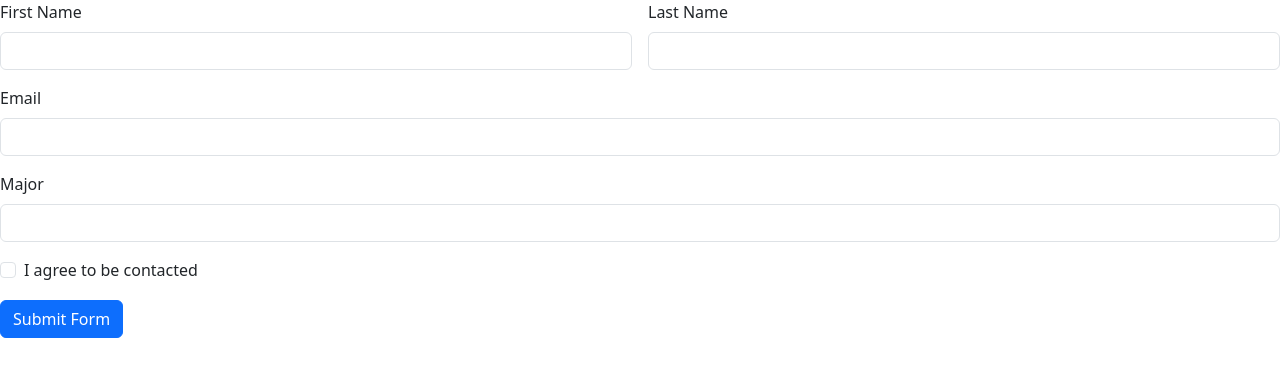
After one commit to otoluwan/helloWorld, a Flask app: page /contact in a window 1280 px wide. The commit adds this page. Shown: the top 377 px of the page. Run offline with Flask 3, Linux system fonts and the light colour scheme.

Commit message:
added contact and favorite courses routes and included the contact form with 4 fields. Still working on the thank you message.

```diff
--- a/app.py
+++ b/app.py
@@ -1,4 +1,4 @@
-from flask import Flask, render_template
+from flask import Flask, render_template, request
 
 app = Flask(__name__)
 
@@ -16,5 +16,16 @@ def about():
 @app.route('/about-css')
 def aboutcss():
     return render_template('about-css.html')
+@app.route('/favorite-course', methods=['GET', 'POST'])
+def favoritecourse():
+    print(f'subject: {request.args.get("subject")}')
+    print(f'course_number: {request.args.get("course_number")}')
+    return render_template('favorite-course.html')
+@app.route('/contact', methods=['GET', 'POST'])
+def contact():
+    if request.method == 'POST':
+        return render_template('contact.html', form_submitted = True)
+    else:
+        return render_template('contact.html')
 if __name__ == '__main__':
     app.run()
--- a/templates/about.html
+++ b/templates/about.html
@@ -51,7 +51,7 @@
 <p>A link to my hello world page<a href="/hello">from last class</a>.</p>
 
 <p>A link to one of my favorite pages <a> href="https://www.zillow.com/?utm_medium=cpc&utm_source=google&utm_content=1471764169|65545421228|kwd-570802407|603457706088|&semQue=null&gad_source=1&gclid=Cj0KCQiA5rGuBhCnARIsAN11vgTWrSix8IgK2h0GO7JiXPPOIvNcP2zmEMc3oYt9mHtkuDjn0rUr-iMaAmq4EALw_wcB"> becuase i enjoy lookinng at houses in my free time! </a>.</p>
-<p>A link to one of my favorite pages <a href="https://www.rhsmith.umd.edu/commencement" target="_blank">which is the spring 2024 commencement page </a>.</p>
+<p>A link to one of my favorite pages <a> href="https://www.rhsmith.umd.edu/commencement" target="_blank">which is the spring 2024 commencement page </a>.</p>
  <!-- Below is the picture of the Smith logo -->
 <img src="https://terpconnect.umd.edu/~jbono/bmgt407/images/smith-logo.png"
      width="267"  height="72" alt="Smith Logo">
--- /dev/null
+++ b/templates/contact.html
@@ -0,0 +1,40 @@
+<!DOCTYPE html>
+<html lang="en">
+<head>
+    <meta charset="UTF-8">
+    <title>Title</title>
+    <link href="https://cdn.jsdelivr.net/npm/bootstrap@5.3.3/dist/css/bootstrap.min.css" rel="stylesheet" integrity="sha384-QWTKZyjpPEjISv5WaRU9OFeRpok6YctnYmDr5pNlyT2bRjXh0JMhjY6hW+ALEwIH" crossorigin="anonymous">
+</head>
+<body>
+    <form class="row g-3" action="/contact" method="post">
+        <div class="col-md-6">
+            <label for="first_name" class="form-label">First Name</label>
+            <input type="text" class="form-control" id="first_name" name="first_name">
+        </div>
+        <div class="col-md-6">
+            <label for="last_name" class="form-label">Last Name</label>
+            <input type="text" class="form-control" id="last_name" name="last_name">
+        </div>
+        <div class="col-12">
+            <label for="email" class="form-label">Email</label>
+            <input type="email" class="form-control" id="email" name="email">
+        </div>
+        <div class="col-12">
+            <label for="major" class="form-label">Major</label>
+            <input type="text" class="form-control" id="major" name="major">
+        </div>
+        <div class="col-12">
+            <div class="form-check">
+                <input class="form-check-input" type="checkbox" id="agree_check" name="agree_check">
+                <label class="form-check-label" for="agree_check">
+                    I agree to be contacted
+                </label>
+            </div>
+        </div>
+        <div class="col-12">
+            <button type="submit" class="btn btn-primary">Submit Form</button>
+        </div>
+    </form>
+    <script src="https://cdn.jsdelivr.net/npm/bootstrap@5.3.3/dist/js/bootstrap.min.js" integrity="sha384-0pUGZvbkm6XF6gxjEnlmuGrJXVbNuzT9qBBavbLwCsOGabYfZo0T0to5eqruptLy" crossorigin="anonymous"></script>
+</body>
+</html>
```
Also changed, not shown: templates/favorite-course.html (added, +10 -0 lines).
